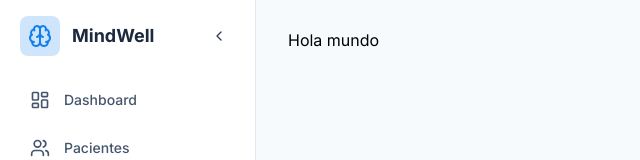
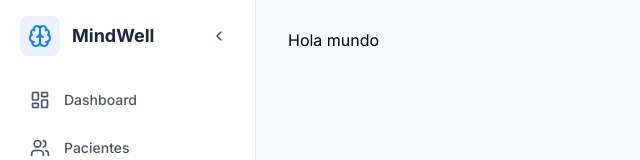
Before and after one commit to codecolibridev/frontend-web-ruta-mental-psic, a Next.js app: page / in a window 1280 px wide. Shown: the top 160 px of the page, without its empty margins (0-640 px from the left). Built offline with nearby package versions, Linux system fonts and the light colour scheme.

Commit message:
REFACTOR: background color in options navbar component 🔨

```diff
--- a/components/ui/Navbar.tsx
+++ b/components/ui/Navbar.tsx
@@ -71,7 +71,7 @@ export default function Navbar() {
                <div className="flex h-full flex-col justify-between p-4">
                     <div className="flex flex-col gap-6">
                          <div className="flex items-center gap-3 px-2">
-                              <div className="bg-primary/20 p-2 -ml-1 rounded-lg flex items-center justify-center">
+                              <div className="bg-primary/10 p-2 -ml-1 rounded-lg flex items-center justify-center">
                                    {collapsed ? (
                                         <button
                                              type="button"
@@ -113,7 +113,7 @@ export default function Navbar() {
                               {/* moving indicator */}
                               <div
                                    aria-hidden
-                                   className="absolute left-0 right-0 rounded-lg bg-primary/20 dark:bg-primary/20 pointer-events-none transition-all duration-300"
+                                   className="absolute left-0 right-0 rounded-lg bg-primary/10 dark:bg-primary/10 pointer-events-none transition-all duration-300"
                                    style={{
                                         top: indicator.top,
                                         height: indicator.height,
```
